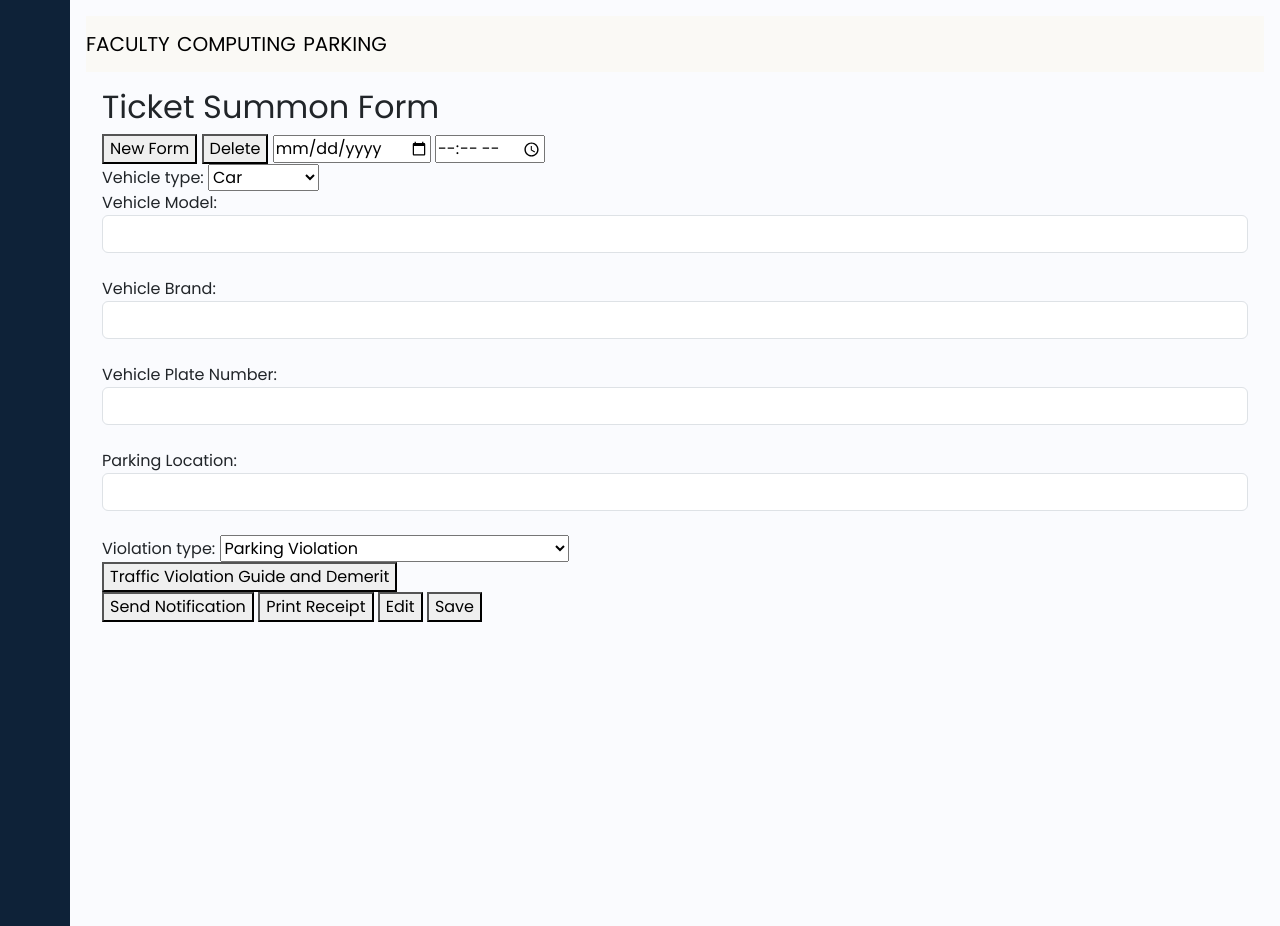
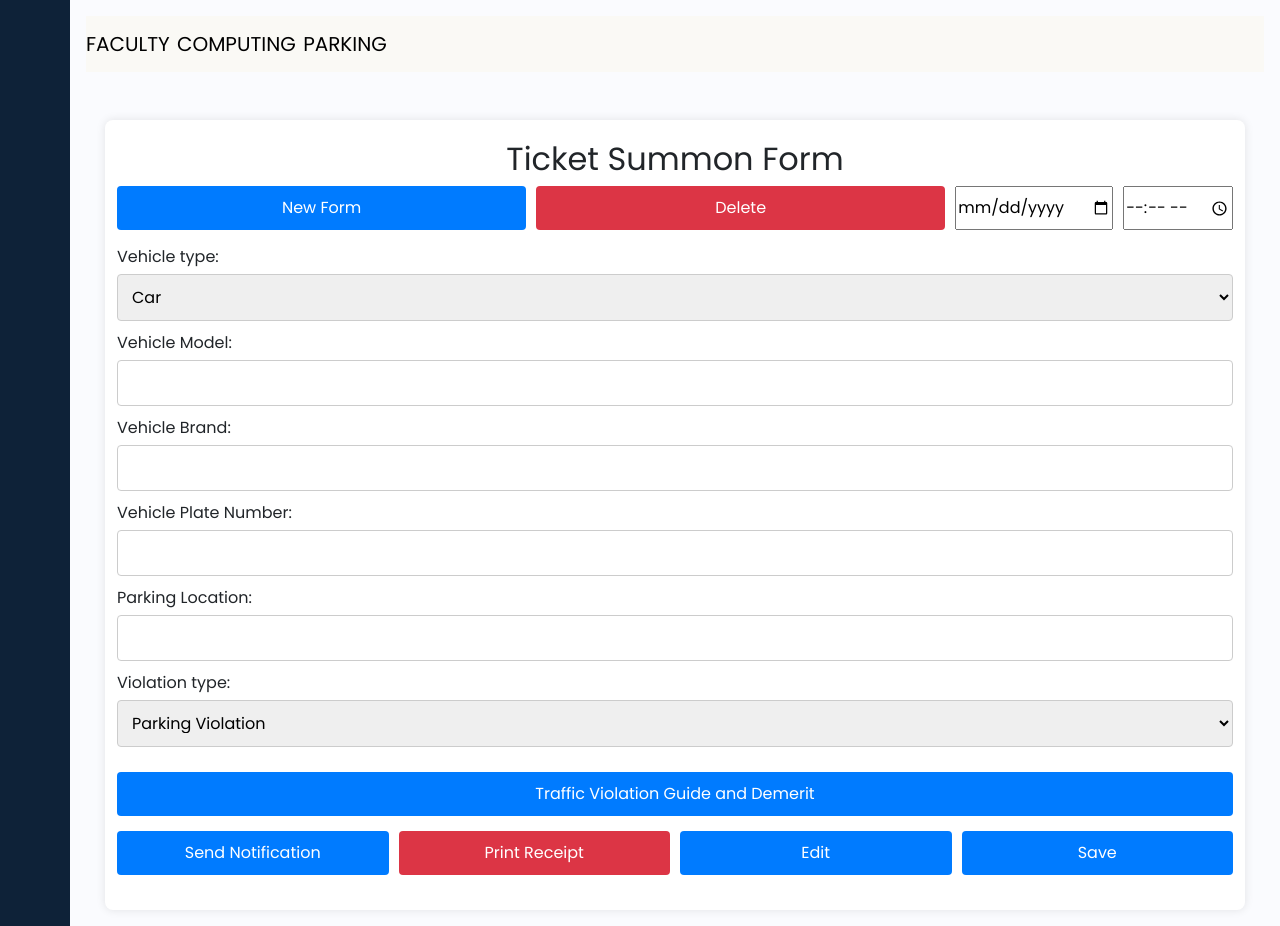
Before and after one commit to amrasfea/FkPark-Maintenance, a PHP site: page /staff/summon.php in a window 1280 px wide. Run offline with PHP 8.4, Linux system fonts and the light colour scheme; some libraries are stand-ins or nearby versions.

Commit message:
alia punya summon

```diff
--- /dev/null
+++ b/css/summon.css
@@ -0,0 +1,66 @@
+
+
+        .container {
+            max-width: 50%;
+            margin: 0 auto;
+            padding: 20px;
+            background-color: #fff;
+            box-shadow: 0 0 10px rgba(0, 0, 0, 0.1);
+            border-radius: 8px;
+        }
+        h2 {
+            text-align: center;
+            margin-bottom: 20px;
+            font-weight: 600;
+        }
+
+        .form-group {
+            margin-bottom: 15px;
+        }
+
+        .form-group label {
+            display: block;
+            margin-bottom: 5px;
+            font-weight: 500;
+        }
+
+        .form-group input,
+        .form-group select {
+            width: 100%;
+            padding: 10px;
+            border: 1px solid #ccc;
+            border-radius: 4px;
+            margin-bottom: 10px;
+        }
+
+        .button-group {
+            display: flex;
+            justify-content: space-between;
+            flex-wrap: wrap;
+            gap: 10px;
+            margin-bottom: 15px;
+        }
+
+        .button-group button {
+            flex: 1;
+            padding: 10px 20px;
+            border: none;
+            background-color: #007bff;
+            color: white;
+            font-size: 16px;
+            border-radius: 4px;
+            cursor: pointer;
+            transition: background-color 0.3s ease;
+        }
+
+        .button-group button:hover {
+            background-color: #0056b3;
+        }
+
+        .button-group button:nth-child(2) {
+            background-color: #dc3545;
+        }
+
+        .button-group button:nth-child(2):hover {
+            background-color: #c82333;
+        }
--- a/staff/summon.php
+++ b/staff/summon.php
@@ -8,11 +8,10 @@
     <link rel="stylesheet" href="../css/summon.css">
     <link rel="icon" type="image/x-icon" href="../img/logo.png">
     <!--FAVICON-->
-
 </head>
 <body>
     <?php include('../navigation/staffNav.php'); ?>
-    <div class="main p-3">
+    <div class="container mt-5">
         <h2>Ticket Summon Form</h2>
         <form method="post" action="">
             <div class="button-group">
@@ -26,19 +25,19 @@
                 <select name="vType" id="vType">
                     <option value="car">Car</option>
                     <option value="motorcycle">Motorcycle</option>
-                </select><br>
+                </select>
 
                 <label for="vModel">Vehicle Model:</label>
-                <input type="text" class="form-control" id="vModel" name="vModel"><br>
+                <input type="text" class="form-control" id="vModel" name="vModel">
 
                 <label for="vBrand">Vehicle Brand:</label>
-                <input type="text" class="form-control" id="vBrand" name="vBrand"><br>
+                <input type="text" class="form-control" id="vBrand" name="vBrand">
 
                 <label for="vPlate">Vehicle Plate Number:</label>
-                <input type="text" class="form-control" id="vPlate" name="vPlate"><br>
+                <input type="text" class="form-control" id="vPlate" name="vPlate">
 
                 <label for="parkLoc">Parking Location:</label>
-                <input type="text" class="form-control" id="parkLoc" name="parkLoc"><br>
+                <input type="text" class="form-control" id="parkLoc" name="parkLoc">
 
                 <label for="violation">Violation type:</label>
                 <select name="violation" id="violation">
@@ -46,18 +45,17 @@
                     <option value="2">Not comply in campus traffic regulations</option>
                     <option value="3">Caused accidents</option>
                 </select>
+            </div>
             <div class="button-group">
                 <button type="submit" name="guide">Traffic Violation Guide and Demerit</button>
             </div>
             <div class="button-group">
-                    <button type="submit" name="noti" href="">Send Notification</button>
-                    <button type="submit" name="print" alert=>Print Receipt</button>
+                <button type="submit" name="noti">Send Notification</button>
+                <button type="submit" name="print">Print Receipt</button>
                 <button type="submit" name="edit">Edit</button>
                 <button type="submit" name="save">Save</button>
             </div>
-            </div>
         </form>
     </div>
-
 </body>
 </html>
```
Also changed, not shown: student/vehicleRegister.php (+1 -16 lines). Lines whose indentation alone changed are shown as unchanged.
